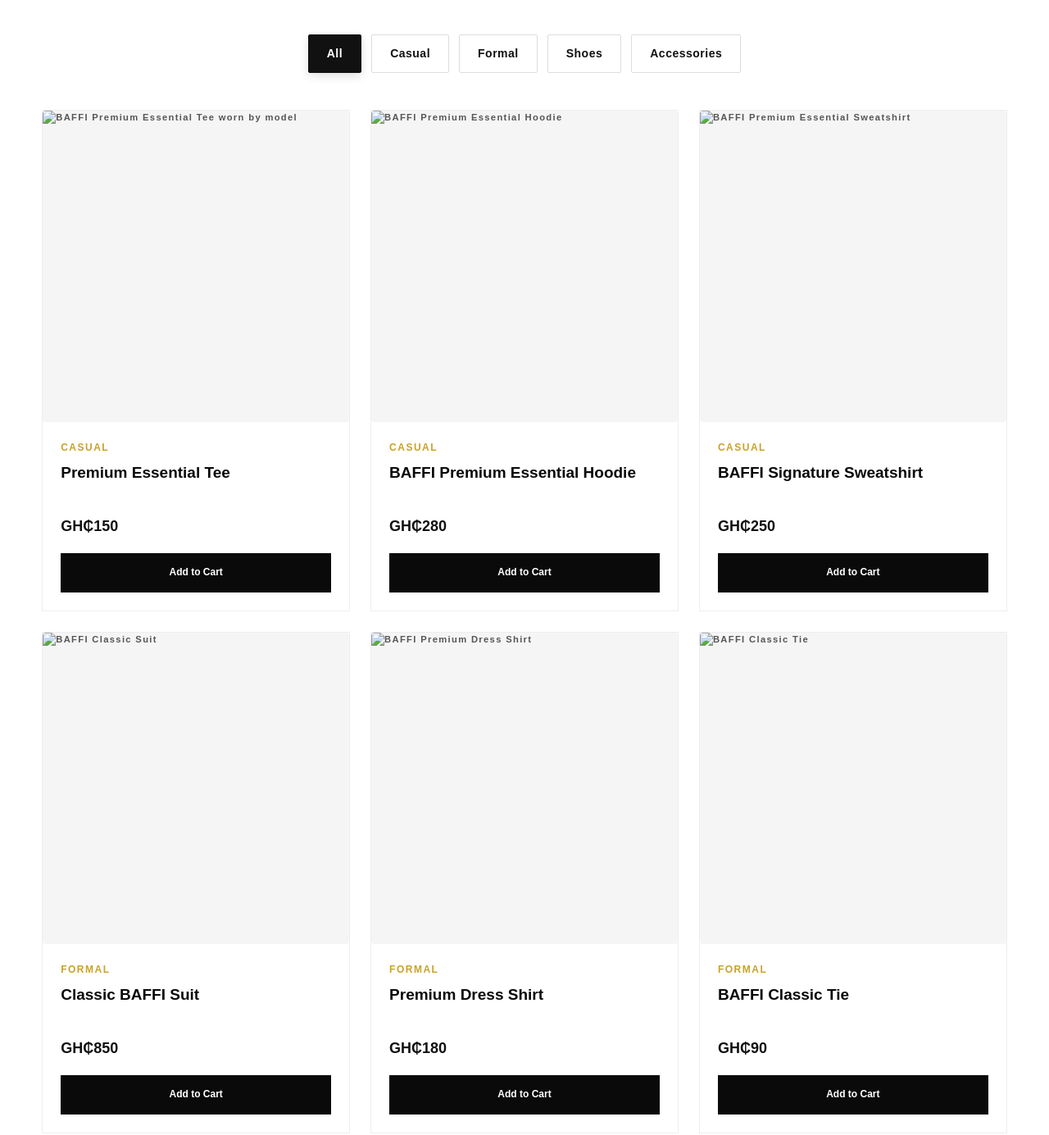
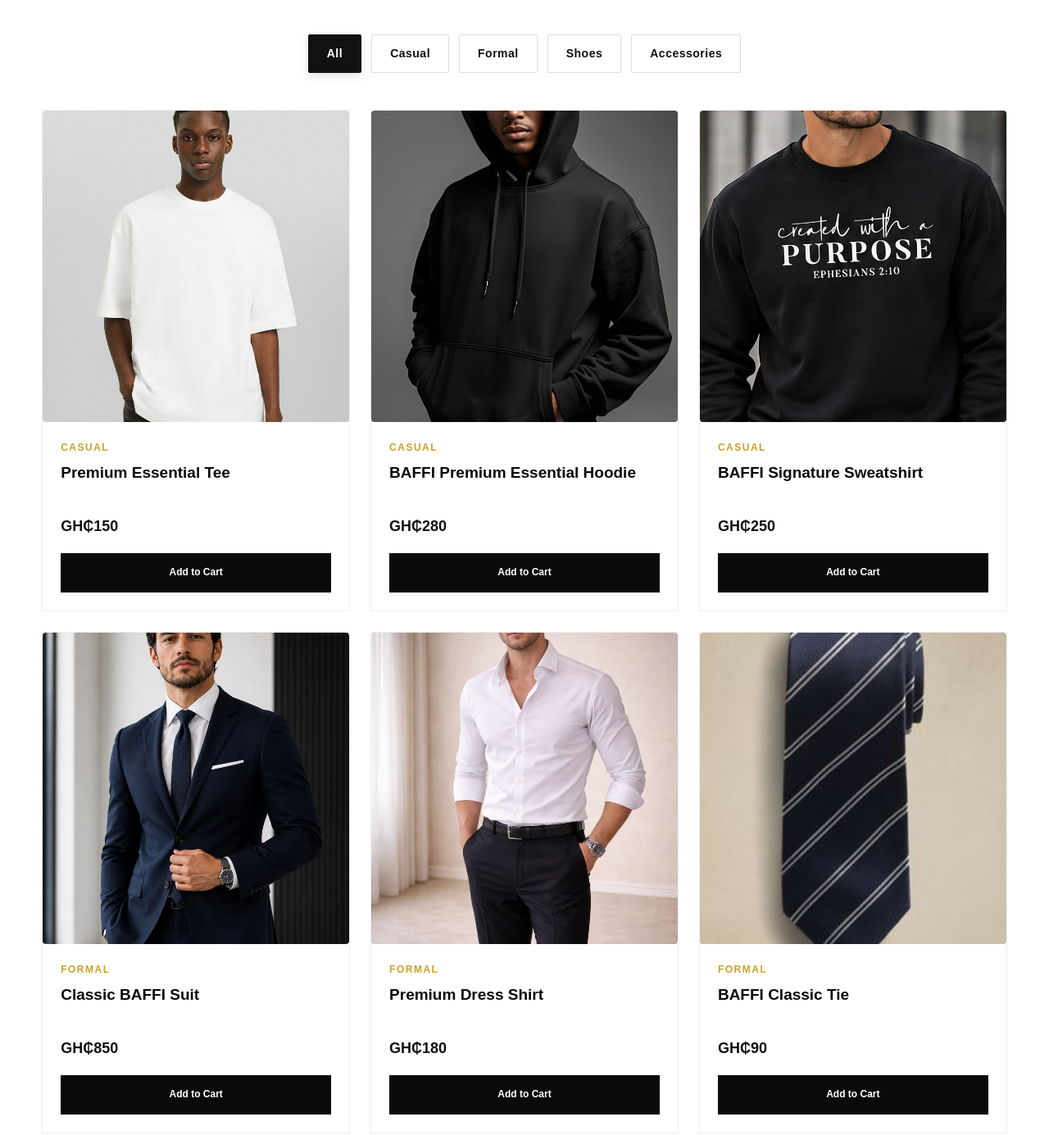
Before and after one commit to baffuorjnr7/baffi-classic-apparel, a plain HTML site: page shop.html in a window 1280 px wide. Shown: the part 400-1785 px from the top of the page at 82% size. Drawn offline with Linux system fonts and the light colour scheme.

```diff
--- a/shop.html
+++ b/shop.html
@@ -11,7 +11,7 @@
     >
 
     <link rel="stylesheet" href="style.css">
-    <link rel="icon" type="image/svg+xml" href="images/svg file.jpeg">
+    <link rel="icon" type="image/svg+xml" href="svg file.jpeg">
 </head>
 
 <body>
@@ -118,7 +118,7 @@
 
                     <div class="product-image">
                         <img
-                            src="images/premium-essential-teeshirt.jpeg"
+                            src="premium-essential-teeshirt.jpeg"
                             alt="BAFFI Premium Essential Tee worn by model"
                         >
                     </div>
@@ -148,7 +148,7 @@
                 <div class="product-card" data-category="casual">
 
                     <div class="product-image">
-                        <img src="images/Premium-Essential-Hoodie.jpeg" alt="BAFFI Premium Essential Hoodie">
+                        <img src="Premium-Essential-Hoodie.jpeg" alt="BAFFI Premium Essential Hoodie">
                     </div>
 
                     <div class="product-info">
@@ -176,7 +176,7 @@
                 <div class="product-card" data-category="casual">
 
                     <div class="product-image">
-                        <img src="images/premium-essential-sweatshirt.jpeg" alt="BAFFI Premium Essential Sweatshirt">
+                        <img src="premium-essential-sweatshirt.jpeg" alt="BAFFI Premium Essential Sweatshirt">
                     </div>
 
                     <div class="product-info">
@@ -204,7 +204,7 @@
                 <div class="product-card" data-category="formal">
 
                     <div class="product-image">
-                        <img src="images/premium-essential-suit.jpeg" alt="BAFFI Classic Suit">
+                        <img src="premium-essential-suit.jpeg" alt="BAFFI Classic Suit">
                     </div>
 
                     <div class="product-info">
@@ -232,7 +232,7 @@
                 <div class="product-card" data-category="formal">
 
                     <div class="product-image">
-                        <img src="images/premium-essential-dress shirt.jpeg" alt="BAFFI Premium Dress Shirt">
+                        <img src="premium-essential-dress shirt.jpeg" alt="BAFFI Premium Dress Shirt">
                     </div>
 
                     <div class="product-info">
@@ -260,7 +260,7 @@
                 <div class="product-card" data-category="formal">
 
                     <div class="product-image">
-                        <img src="images/premium-essential-tie.jpeg" alt="BAFFI Classic Tie">
+                        <img src="premium-essential-tie.jpeg" alt="BAFFI Classic Tie">
                     </div>
 
                     <div class="product-info">
@@ -288,7 +288,7 @@
                 <div class="product-card" data-category="shoes">
 
                     <div class="product-image">
-                        <img src="images/premium-essential-shoes.jpeg" alt="BAFFI Classic Men's Shoes">
+                        <img src="premium-essential-shoes.jpeg" alt="BAFFI Classic Men's Shoes">
                     </div>
 
                     <div class="product-info">
@@ -316,7 +316,7 @@
                 <div class="product-card" data-category="accessories">
 
                     <div class="product-image">
-                        <img src="images/premium-essential-watches.jpeg" alt="BAFFI Classic Watches">
+                        <img src="premium-essential-watches.jpeg" alt="BAFFI Classic Watches">
                     </div>
 
                     <div class="product-info">
@@ -344,7 +344,7 @@
                 <div class="product-card" data-category="accessories">
 
                     <div class="product-image">
-                        <img src="images/premium-essential-cap.jpeg" alt="BAFFI Signature Cap">
+                        <img src="premium-essential-cap.jpeg" alt="BAFFI Signature Cap">
                     </div>
 
                     <div class="product-info">
```
